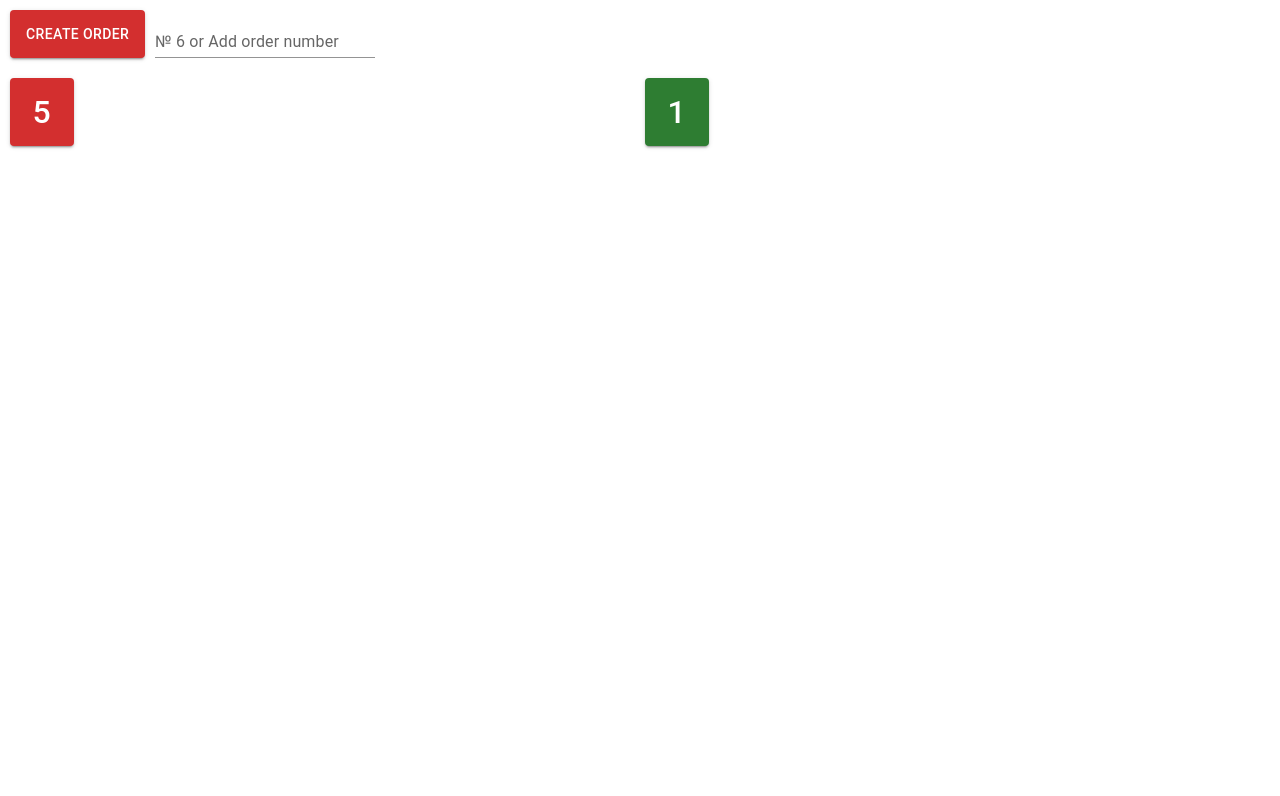
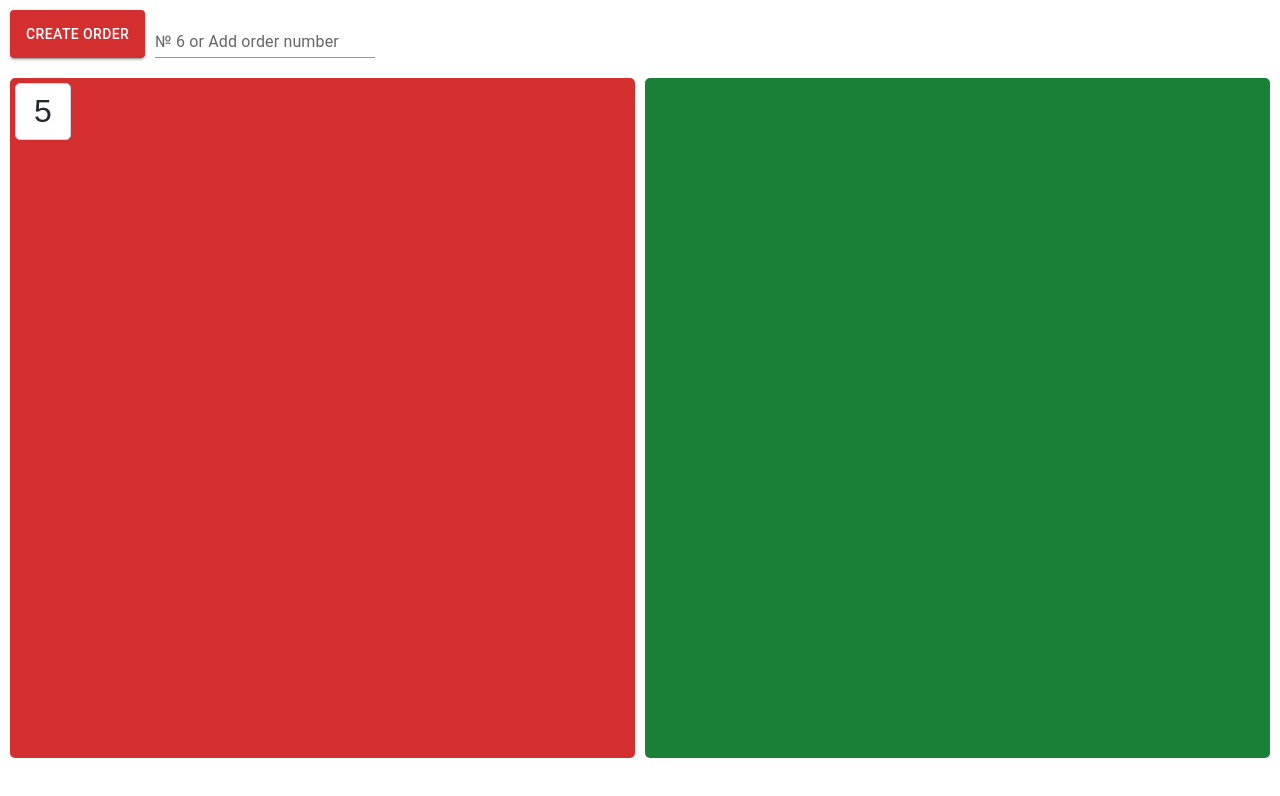
Before and after one commit to PavelLinevich/dish-is-ready, a React (Create React App) app: page / in a window 1280 px wide. Both pictures are taken after typing "5" into the empty fields and a click on the button "CREATE ORDER". Shown: the top 796 px of the page. Built offline with nearby package versions, Linux system fonts and the light colour scheme.

Commit message:
feat: setting up a modal window ModalUnstyled

```diff
--- a/src/App.js
+++ b/src/App.js
@@ -4,9 +4,9 @@ import { Scoreboard } from './components/src/Scoreboard'
 
 export function App() {
 
-  const [orders, setOrders] = React.useState([{ id: 1, status: 'ready' }])
+  const [orders, setOrders] = React.useState([])
   const [inputText, setInputText] = React.useState("")
-  const [lastOrderNumber, setLastOrderNumber] = React.useState(2)
+  const [lastOrderNumber, setLastOrderNumber] = React.useState(1)
 
   return (
     <div className="App">
--- a/src/components/src/CreateOrder.jsx
+++ b/src/components/src/CreateOrder.jsx
@@ -22,7 +22,7 @@ export function CreateOrder(props) {
       id: props.inputText,
       status: 'open',
     }
-    props.setOrders([...props.orders, order]);
+    props.setOrders([...props.orders, order])
     props.setLastOrderNumber(Number(props.inputText) + 1)
     props.setInputText('')
   }
--- a/src/components/src/ModalUnstyled.jsx
+++ b/src/components/src/ModalUnstyled.jsx
@@ -5,15 +5,29 @@ import clsx from 'clsx'
 import { styled, Box } from '@mui/system'
 import { Modal } from '@mui/base/Modal'
 
-export function ModalUnstyled() {
+export function ModalUnstyled(props) {
   const [open, setOpen] = React.useState(false)
+
   const handleOpen = () => setOpen(true)
   const handleClose = () => setOpen(false)
+
+  const openHandleChange = () => {
+    props.element.status = 'open'
+    props.setOrders([...props.orders])
+  }
+  const readyHandleChange = () => {
+    props.element.status = 'ready'
+    props.setOrders([...props.orders])
+  }
+  const cancelHandleChange = () => {
+    props.element.status = 'cancel'
+    props.setOrders([...props.orders])
+  }
 
   return (
     <div>
       <TriggerButton type="button" onClick={handleOpen}>
-        Open modal
+        {props.element.id}
       </TriggerButton>
       <StyledModal
         aria-labelledby="unstyled-modal-title"
@@ -23,13 +37,42 @@ export function ModalUnstyled() {
         slots={{ backdrop: StyledBackdrop }}
       >
         <Box sx={style}>
-          <h2 id="unstyled-modal-title">Change order № 2 status:</h2>
-          <Button id="unstyled-modal-description">open</Button>
-          <Button id="unstyled-modal-description">ready</Button>
-          <Button id="unstyled-modal-description">close</Button>
+          <h2 id="unstyled-modal-title" style={{ textAlign: 'center' }}>Select order status No. {props.element.id}:</h2>
+          <div style={{ display: 'flex', justifyContent: 'space-evenly' }}>
+            <Button
+              id="unstyled-modal-description"
+              variant='outlined'
+              color='inherit'
+              style={{ fontSize: '1rem', margin: '5px' }}
+              onClick={openHandleChange}
+              disabled={props.element.status === 'open'}
+            >
+              Open
+            </Button>
+            <Button
+              id="unstyled-modal-description"
+              variant='outlined'
+              color='inherit'
+              style={{ fontSize: '1rem', margin: '5px' }}
+              onClick={readyHandleChange}
+              disabled={props.element.status === 'ready'}
+            >
+              Ready
+            </Button>
+            <Button
+              id="unstyled-modal-description"
+              variant='outlined'
+              color='inherit'
+              style={{ fontSize: '1rem', margin: '5px' }}
+              onClick={cancelHandleChange}
+              disabled={props.element.status === 'close'}
+            >
+              Close
+            </Button>
+          </div>
         </Box>
       </StyledModal>
-    </div>
+    </div >
   )
 }
 
@@ -96,14 +139,11 @@ const style = (theme) => ({
 const TriggerButton = styled('button')(
   ({ theme }) => `
   font-family: IBM Plex Sans, sans-serif;
-  font-size: 0.875rem;
-  font-weight: 600;
+  font-size: 2rem;
   box-sizing: border-box;
-  min-height: calc(1.5em + 22px);
-  border-radius: 12px;
-  padding: 6px 12px;
-  line-height: 1.5;
-  background: transparent;
+  padding: 9px 18px;
+  margin: 5px;
+  background: #ffffff;
   border: 1px solid ${theme.palette.mode === 'dark' ? grey[800] : grey[200]};
   color: ${theme.palette.mode === 'dark' ? grey[100] : grey[900]};
 
--- a/src/components/src/Scoreboard.jsx
+++ b/src/components/src/Scoreboard.jsx
@@ -1,58 +1,34 @@
 import * as React from 'react'
-import Button from '@mui/material/Button'
+import { ModalUnstyled } from './ModalUnstyled'
 
 export function Scoreboard(props) {
 
-  const changeOrderStatus = (id, status) => {
-    let order = props.orders.filter(el => el.id === id)
-    if (order) {
-      order[0].status = 'ready'
-      props.setOrders([...props.orders])
-    }
-  }
-
-  const closeOrderStatus = (id, status) => {
-    let order = props.orders.filter(el => el.id === id)
-    if (order) {
-      order[0].status = 'close'
-      props.setOrders([...props.orders])
-    }
-  }
-
   return (
-    <div style={{ padding: '5px', display: 'flex' }}>
-      <div style={{ width: '50%' }}>
+    <div style={{ padding: '10px', display: 'flex', gap: '10px' }}>
+      <div style={{ width: '50%', minHeight: '85vh', display: 'flex', flexWrap: 'wrap', alignContent: 'flex-start', backgroundColor: '#d32f2f' }}>
         {props.orders.filter(order => order.status === 'open').map((element) => {
-          const changeOrderStatusClick = () => { changeOrderStatus(element.id, element.status) }
           return (
-            <Button
+            <ModalUnstyled
               key={element.id}
-              variant='contained'
-              color='error'
-              onClick={changeOrderStatusClick}
-              style={{ fontSize: '2rem', margin: '5px' }}
-            >
-              {element.id}
-            </Button>
+              element={element}
+              orders={props.orders}
+              setOrders={props.setOrders}
+            />
           )
         })}
       </div>
-      <div style={{ width: '50%' }}>
+      <div style={{ width: '50%', minHeight: '85vh', display: 'flex', flexWrap: 'wrap', alignContent: 'flex-start', backgroundColor: '#1a7f37' }}>
         {props.orders.filter(order => order.status === 'ready').map((element) => {
-          const closeOrderStatusClick = () => { closeOrderStatus(element.id, element.status) }
           return (
-            <Button
+            <ModalUnstyled
               key={element.id}
-              variant='contained'
-              color="success"
-              onClick={closeOrderStatusClick}
-              style={{ fontSize: '2rem', margin: '5px' }}
-            >
-              {element.id}
-            </Button>
+              element={element}
+              orders={props.orders}
+              setOrders={props.setOrders}
+            />
           )
         })}
       </div>
-    </div>
+    </div >
   )
 }
--- a/src/index.css
+++ b/src/index.css
@@ -1,7 +1,7 @@
 * {
   box-sizing: border-box;
   color: #1F2328;
-  border-radius: 6px;
+  border-radius: 5px;
 }
 
 body {
```
